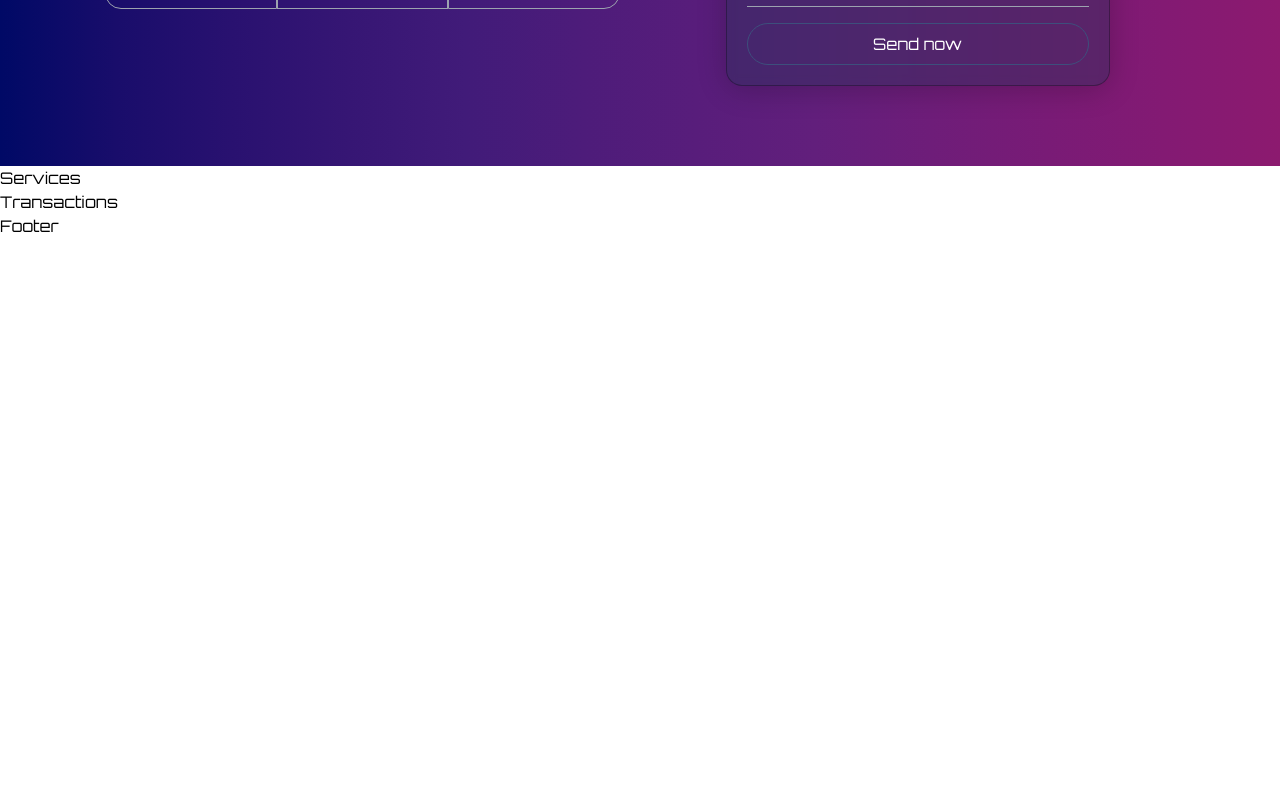
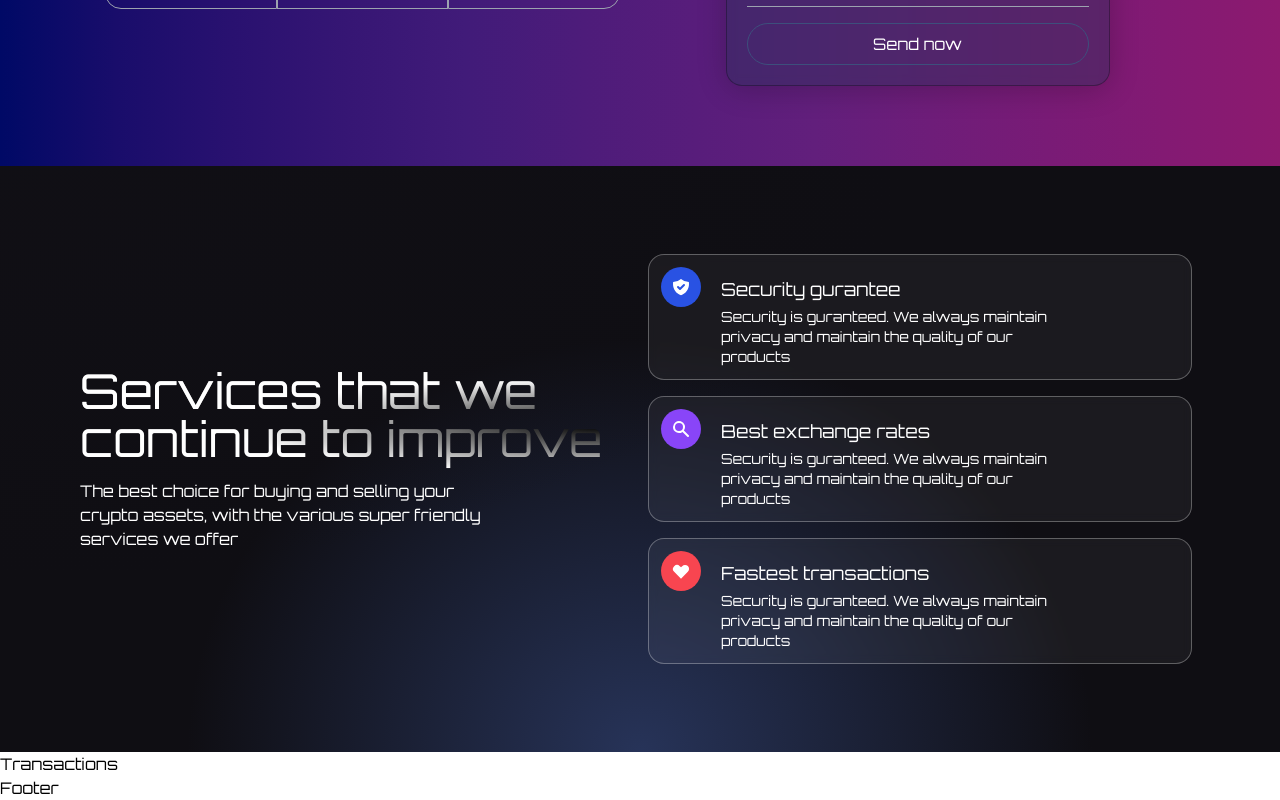
Before and after one commit to elPoeta/krypto-web3, a React (Create React App) app in the folder client/: page / in a window 1280 px wide. Shown: the part 591-1391 px from the top of the page. Before the commit the page ends 829 px from the top, so only its background shows below. Built offline with nearby package versions, Linux system fonts and the light colour scheme.

Commit message:
style and refactor  services component

```diff
--- a/client/src/components/Services.jsx
+++ b/client/src/components/Services.jsx
@@ -1,8 +1,59 @@
-import React from 'react'
+import React from 'react';
+import { HeartIcon, SearchIcon, ShieldCheckIcon } from '@heroicons/react/solid';
+
+const ServiceCard = ({ color, title, icon, subtitle }) => (
+  <div className="flex flex-row justify-start items-start white-glassmorphism p-3 m-2 cursor-pointer hover:shadow-xl">
+    <div className={`w-10 h-10 rounded-full flex justify-center items-center ${color}`}>
+      {icon}
+    </div>
+    <div className="ml-5 flex flex-col flex-1">
+      <h3 className="mt-2 text-white text-lg">{title}</h3>
+      <p className="mt-1 text-white text-sm md:w-9/12">
+        {subtitle}
+      </p>
+    </div>
+  </div>
+);
+
 
 const Services = () => {
   return (
-    <div>Services</div>
+    <div className="flex w-full justify-center items-center gradient-bg-services">
+      <div className="flex mf:flex-row flex-col items-center justify-between md:p-20 py-12 px-4">
+        <div className="flex-1 flex flex-col justify-start items-start">
+          <h1 className="text-white text-3xl sm:text-5xl py-2 text-gradient ">
+            Services that we
+            <br />
+            continue to improve
+          </h1>
+          <p className="text-left my-2 text-white font-light md:w-9/12 w-11/12 text-base">
+            The best choice for buying and selling your crypto assets, with the
+            various super friendly services we offer
+          </p>
+        </div>
+
+        <div className="flex-1 flex flex-col justify-start items-center">
+          <ServiceCard
+            color="bg-[#2952E3]"
+            title="Security gurantee"
+            icon={<ShieldCheckIcon className="h-5 w-5 text-white" />}
+            subtitle="Security is guranteed. We always maintain privacy and maintain the quality of our products"
+          />
+          <ServiceCard
+            color="bg-[#8945F8]"
+            title="Best exchange rates"
+            icon={<SearchIcon className="h-5 w-5 text-white" />}
+            subtitle="Security is guranteed. We always maintain privacy and maintain the quality of our products"
+          />
+          <ServiceCard
+            color="bg-[#F84550]"
+            title="Fastest transactions"
+            icon={<HeartIcon className="h-5 w-5 text-white" />}
+            subtitle="Security is guranteed. We always maintain privacy and maintain the quality of our products"
+          />
+        </div>
+      </div>
+    </div>
   )
 }
 
--- a/client/src/index.css
+++ b/client/src/index.css
@@ -15,6 +15,13 @@ body {
 .gradient-bg-welcome {
   background-color:#0f0e13;
   background-image: linear-gradient(to right, #000966, #190d6b, #291170, #361674, #411b79, #4d1c7a, #581d7b, #621f7c, #6e1d79, #791b76, #831a73, #8c1a6f);
+}
+
+.gradient-bg-services {
+  background-color:#0f0e13;
+  background-image:
+    radial-gradient(at 0% 0%, hsla(253,16%,7%,1) 0, transparent 50%),
+    radial-gradient(at 50% 100%, hsla(225,39%,25%,1) 0, transparent 50%);
 }
 
 .blue-glassmorphism {
```
